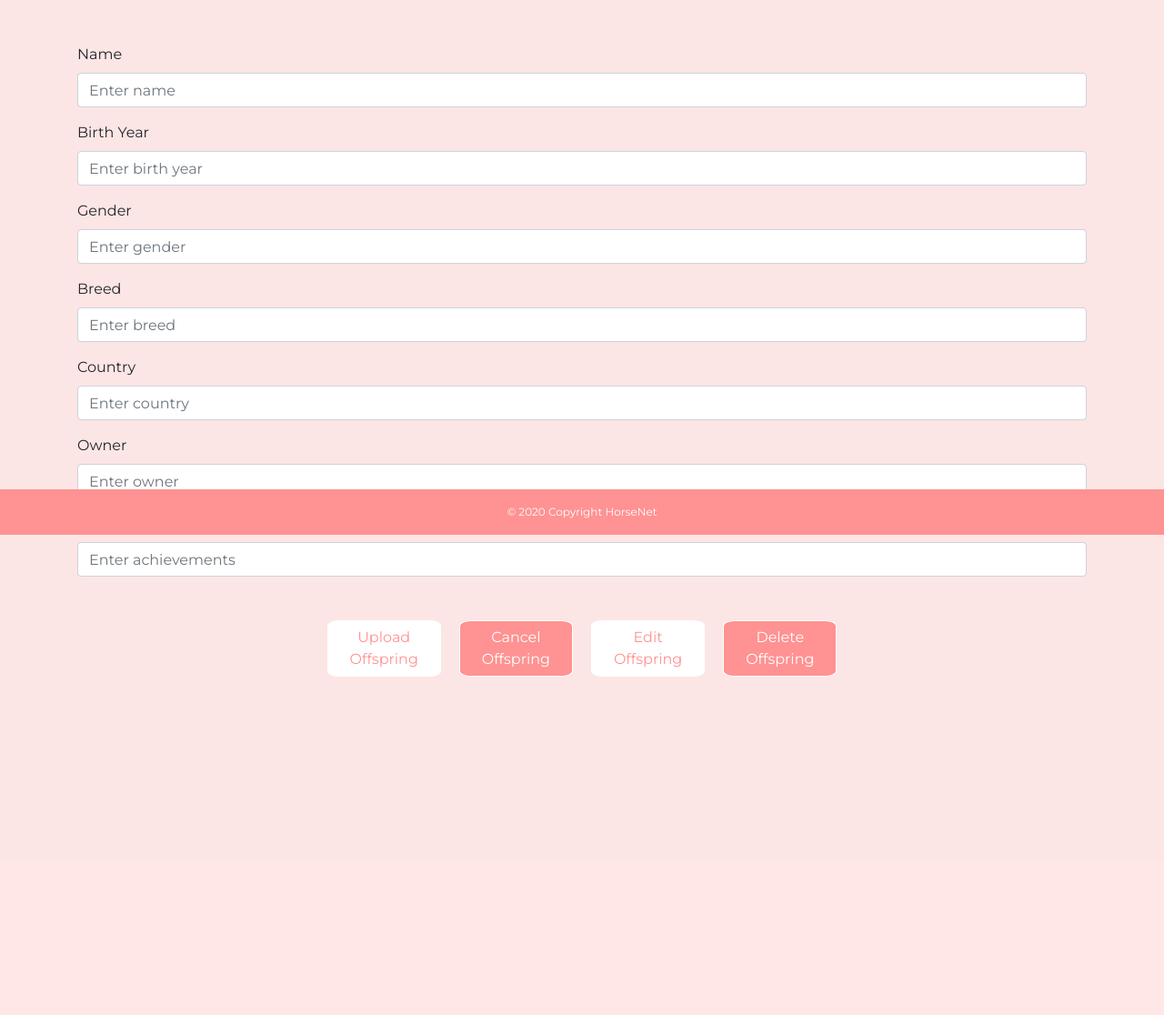
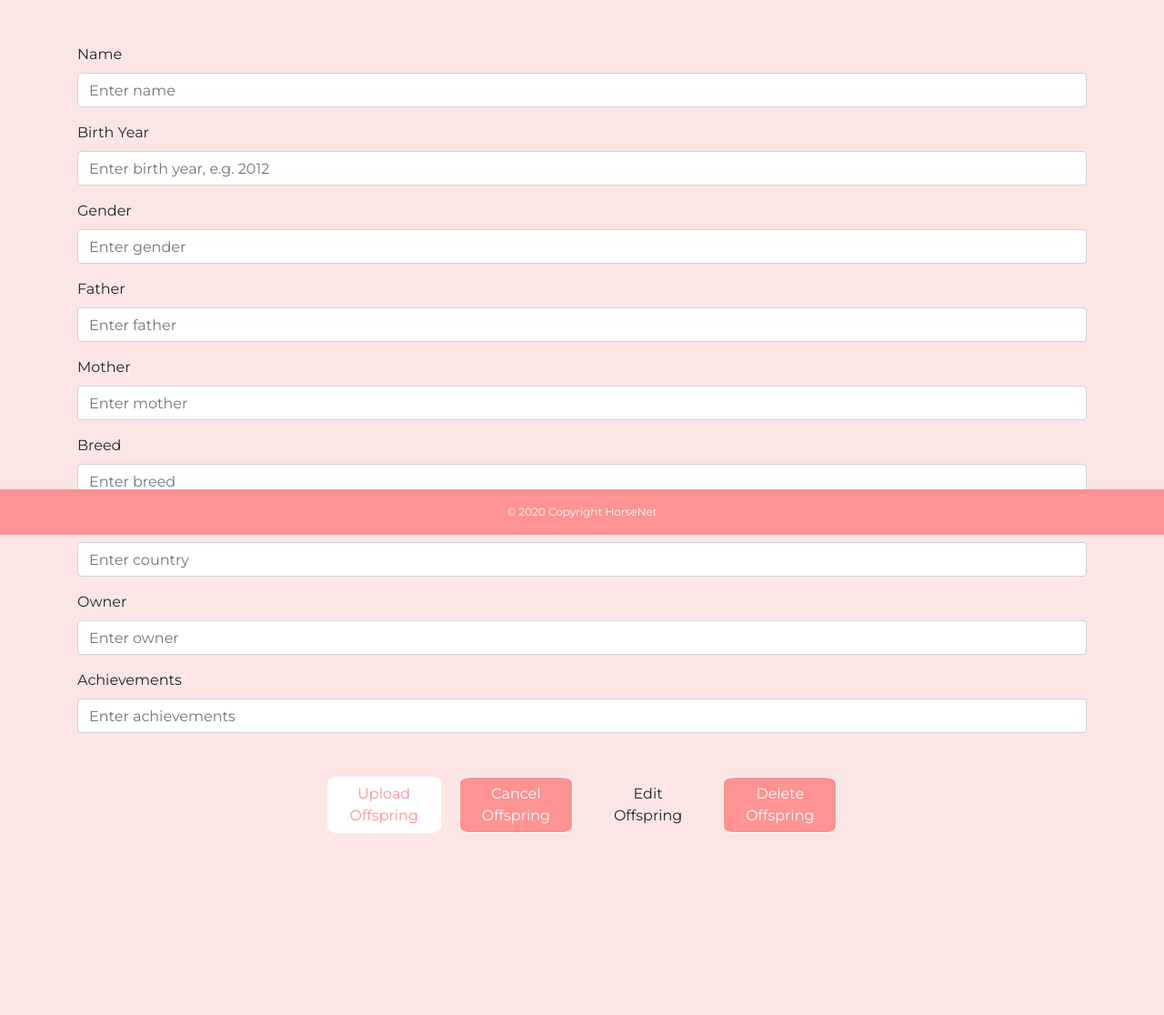
Before and after one commit to cirruselli/Data-Centric-Development-Milestone-Project, a Flask app: page /addOffspring in a window 1280 px wide. Shown: the part 212-1328 px from the top of the page at 91% size. Before the commit the page ends 956 px from the top, so only its background shows below. Run offline with Flask 2, Linux system fonts and the light colour scheme; data that the repository does not hold is empty; some libraries are stand-ins or nearby versions.

Commit message:
Add Father and mother, minlength and maxlength to addOffspring.html

```diff
--- a/app.py
+++ b/app.py
@@ -70,6 +70,8 @@ def addOffspring():
             "name": request.form.get("name"),
             "birth_year": request.form.get("birth_year"),
             "gender": request.form.get("gender"),
+            "father": request.form.get("father"),
+            "mother": request.form.get("mother"),
             "breed": request.form.get("breed"),
             "country": request.form.get("country"),
             "owner": request.form.get("owner"),
--- a/templates/addOffspring.html
+++ b/templates/addOffspring.html
@@ -5,38 +5,46 @@
 		<form method="POST" action="{{ url_for('addOffspring') }}">
 			<div class="form-group">
 				<label for="name">Name</label>
-				<input type="text" class="form-control" name="name" id="name" aria-describedby="name" placeholder="Enter name" required>
+				<input type="text" class="form-control" name="name" id="name" minlength="1" maxlength="100" aria-describedby="name" placeholder="Enter name" required>
 			</div>
 			<div class="form-group">
 				<label for="birth_year">Birth Year</label>
-				<input type="text" class="form-control" name="birth_year" id="birth_year" placeholder="Enter birth year" required>
+				<input type="text" class="form-control" name="birth_year" id="birth_year" minlength="1" maxlength="20" placeholder="Enter birth year, e.g. 2012" required>
 		  </div>
           <div class="form-group">
 				<label for="gender">Gender</label>
-				<input type="text" class="form-control" name="gender" id="gender" aria-describedby="gender" placeholder="Enter gender" required>
+				<input type="text" class="form-control" name="gender" id="gender" minlength="1" maxlength="20" aria-describedby="gender" placeholder="Enter gender" required>
+			</div>
+            <div class="form-group">
+				<label for="father">Father</label>
+				<input type="text" class="form-control" name="father" id="father" minlength="1" maxlength="200" aria-describedby="name" placeholder="Enter father" required>
 			</div>
 			<div class="form-group">
+				<label for="mother">Mother</label>
+				<input type="text" class="form-control" name="mother" id="mother" minlength="1" maxlength="200" placeholder="Enter mother" required>
+		  </div>
+			<div class="form-group">
 				<label for="breed">Breed</label>
-				<input type="text" class="form-control" name="breed" id="breed" placeholder="Enter breed" required>
+				<input type="text" class="form-control" name="breed" id="breed" minlength="1" maxlength="200" placeholder="Enter breed" required>
 		  </div>
           <div class="form-group">
 				<label for="country">Country</label>
-				<input type="text" class="form-control" name="country" id="country" aria-describedby="country" placeholder="Enter country" required>
+				<input type="text" class="form-control" name="country" id="country" minlength="1" maxlength="200" aria-describedby="country" placeholder="Enter country" required>
 			</div>
             <div class="form-group">
 				<label for="owner">Owner</label>
-				<input type="text" class="form-control" name="owner" id="owner" aria-describedby="owner" placeholder="Enter owner" required>
+				<input type="text" class="form-control" name="owner" id="owner" minlength="1" maxlength="200" aria-describedby="owner" placeholder="Enter owner" required>
 			</div>
 			<div class="form-group">
 				<label for="achievements">Achievements</label>
-				<input type="text" class="form-control" name="achievements" id="achievements" placeholder="Enter achievements">
+				<input type="text" class="form-control" name="achievements" id="achievements" minlength="1" maxlength="500" placeholder="Enter achievements" required>
 		  </div>
 
             <div class="container-fluid text-center mt-5">
                 <div>
                     <button type="submit" class="btn btn-basic white mx-2">Upload Offspring</button>
                     <button onclick="cancelOffspring()" type="button" class="btn btn-danger red mx-2">Cancel Offspring</button>
-                    <button type="button" class="btn btn-basic white mx-2">Edit Offspring</button>
+                    <a href="" class="btn btn-basic white mx-2">Edit Offspring</a>
                     <button type="button" class="btn btn-danger red mx-2">Delete Offspring</button>
                 </div>
             </div>
```
